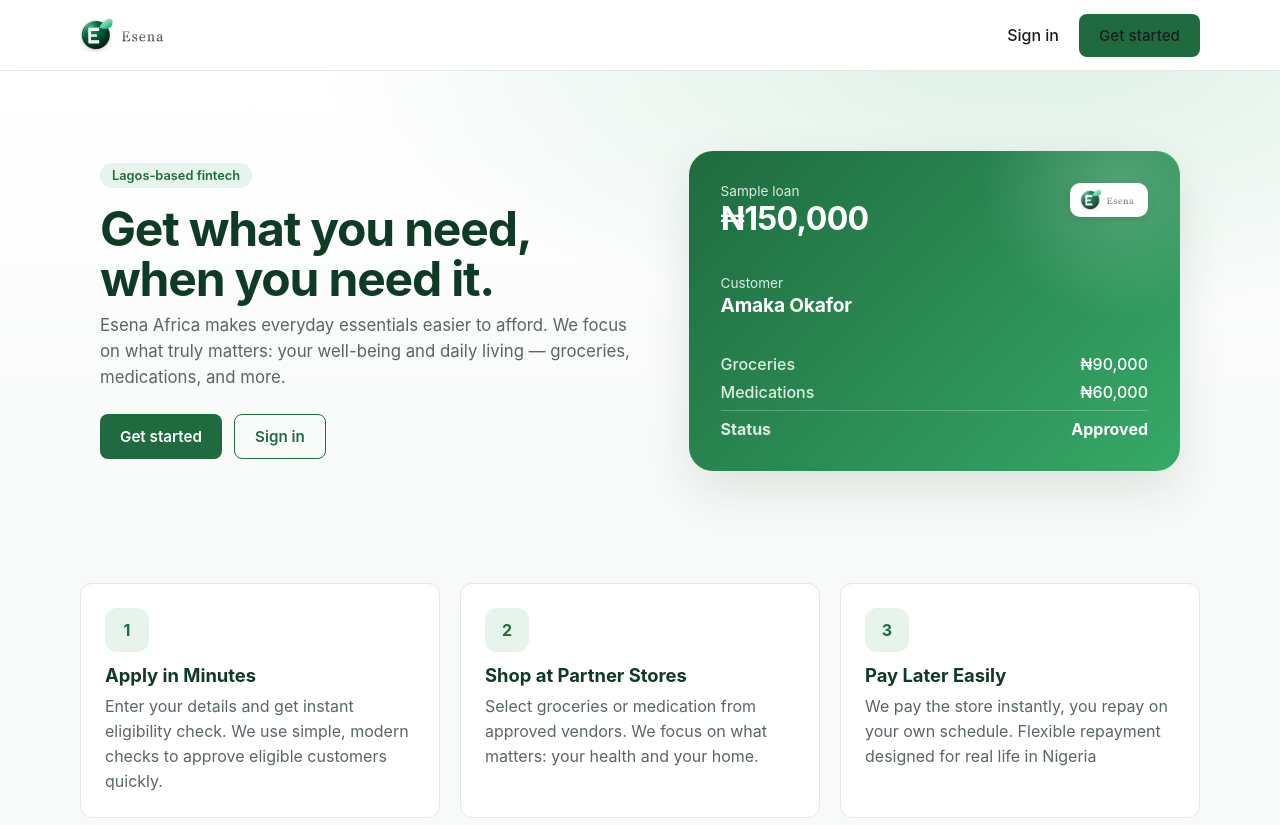
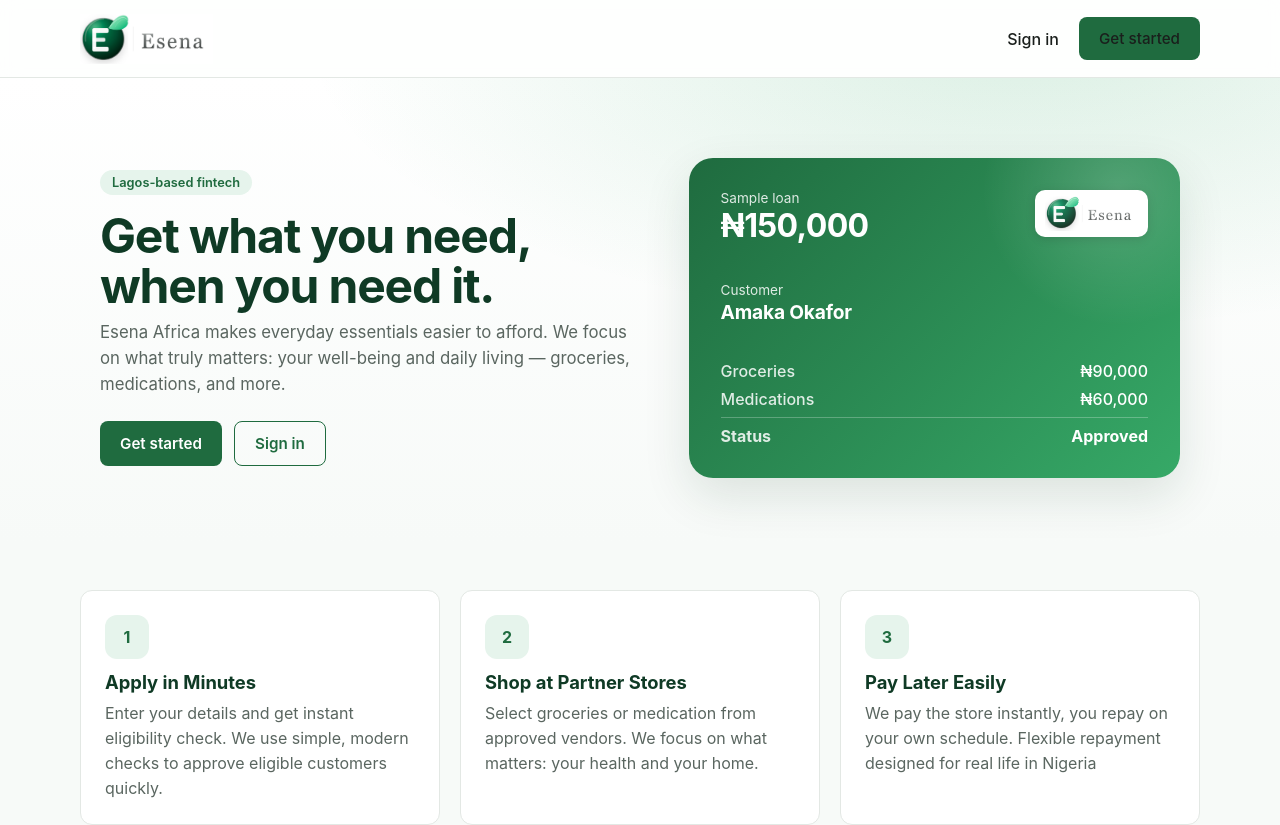
Before and after one commit to grofinng/grofin-web, a React (Create React App) app: page / in a window 1280 px wide. Shown: the top 825 px of the page. Built offline with nearby package versions, Linux system fonts and the light colour scheme; no server answers.

Commit message:
adjusted logo size

```diff
--- a/src/styles/theme.css
+++ b/src/styles/theme.css
@@ -26,7 +26,7 @@
 
 /* Standalone brand logo (badge + wordmark in one image) */
 .brand-logo {
-  height: 34px;
+  height: 50px;
   width: auto;
   display: block;
 }
@@ -272,7 +272,7 @@
   flex-shrink: 0;
 }
 .hero-art-badge img {
-  height: 22px;
+  height: 35px;
   width: auto;
   display: block;
 }
```
